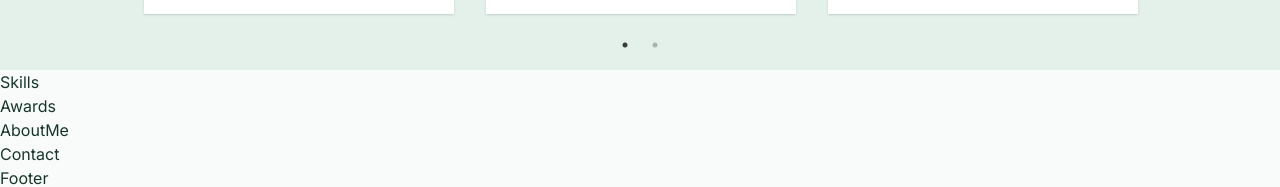
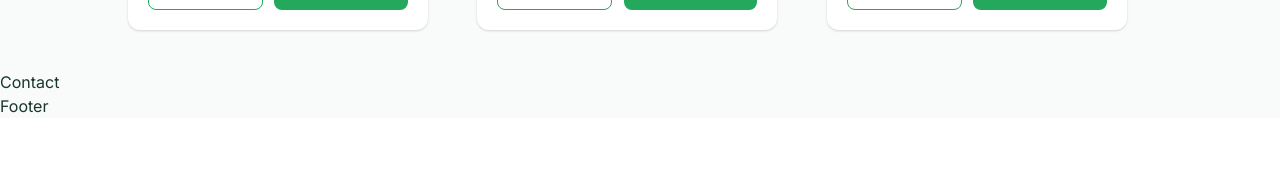
Before and after one commit to mogaya/Mwita-Mogaya-Portfolio, a React (Vite) app in the folder frontend/: page / in a window 1280 px wide. Shown: the part 1800-1987 px from the top of the page. After the commit the page ends 1918 px from the top, so only its background shows below. Built offline with nearby package versions, Linux system fonts and the light colour scheme.

Commit message:
Refactor Home component to clean up commented sections and maintain structure

```diff
--- a/frontend/src/pages/Home.tsx
+++ b/frontend/src/pages/Home.tsx
@@ -1,20 +1,17 @@
-import AboutMe from "../components/Home/AboutMe";
-import Awards from "../components/Home/Awards";
 import Contact from "../components/Home/Contact";
 import Hero from "../components/Home/Hero";
 import Projects from "../components/Home/Projects";
 import Services from "../components/Home/Services";
-import Skills from "../components/Home/Skills";
 
 const Home = () => {
   return (
     <>
       <Hero />
+      <Services />
       <Projects />
-      <Services />
-      <Skills />
-      <Awards />
-      <AboutMe />
+      {/* <Skills /> */}
+      {/* <Awards /> */}
+      {/* <AboutMe /> */}
       <Contact />
     </>
   );
```
